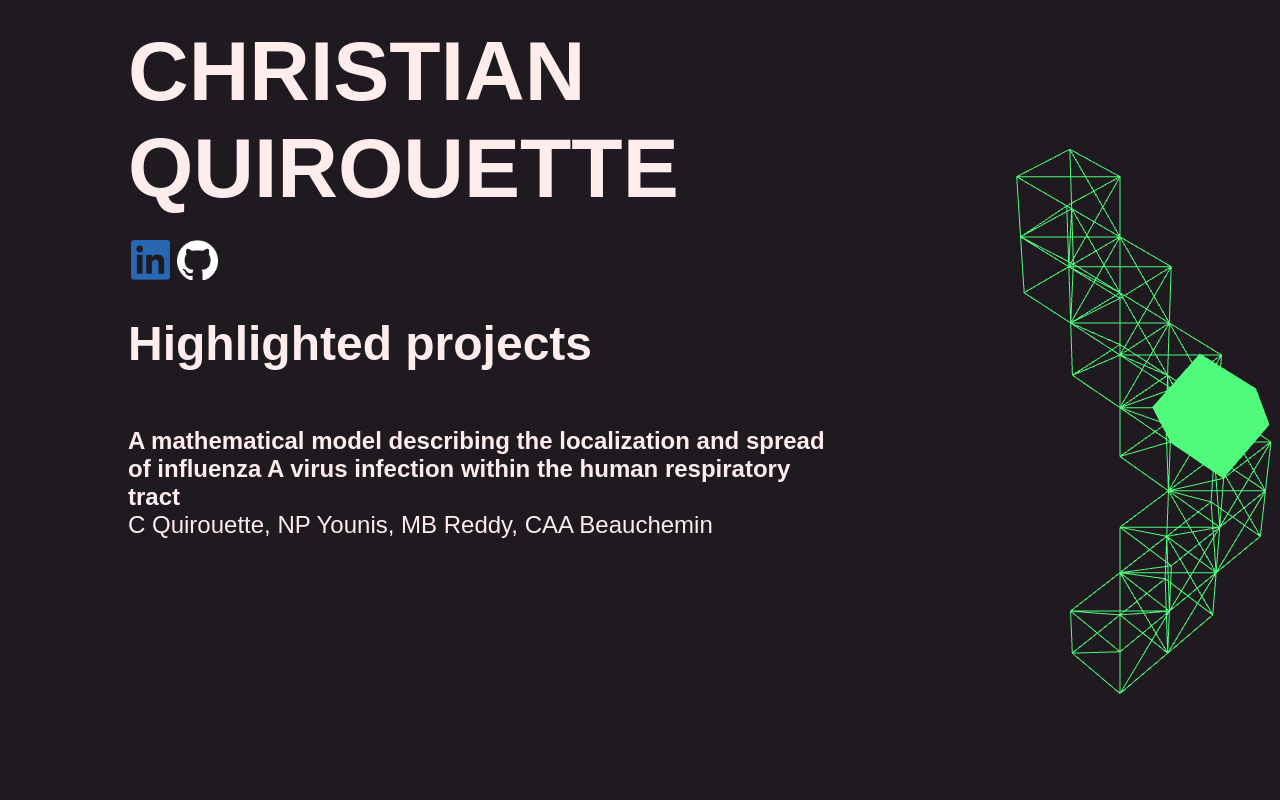
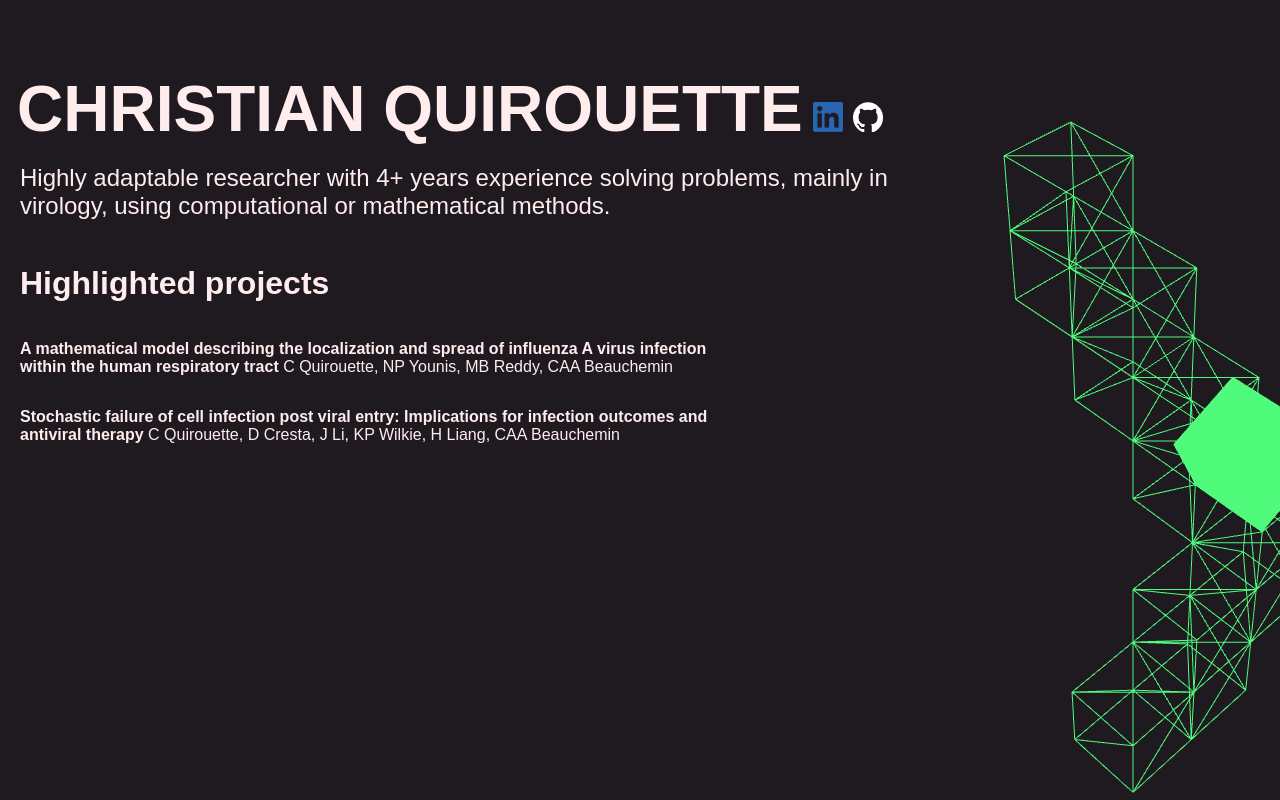
Before and after one commit to cquir/homepage, a plain HTML site: page index.html in a window 1280 px wide. Drawn offline with nearby package versions, Linux system fonts and the light colour scheme; animation ran at ten frames a second.

Commit message:
add summary section + move links to header

```diff
--- a/index.html
+++ b/index.html
@@ -7,33 +7,37 @@
 	</head>
 	<body>
 
-	<canvas class="webgl"></canvas>
+	<header class="container">
+		<h1 class="test">Christian Quirouette</h1>
+		<div class="links">
+			<a href="https://linkedin.com/in/christian-quirouette-791b53193/"><img class="logo" src="images/LI-logo.png"></a>
+			<a href="https://www.github.com/cquir"><img class="logo" src="images/github-mark-white.png"></a>
+		</div>
+	</header>
 
-	<section class="left name">
-		<h1>Christian Quirouette</h1>
-	</section>
-
-	<div class="left links">
-		<a href="https://linkedin.com/in/christian-quirouette-791b53193/"><img class="logo" src="images/LI-logo.png"></a>
-		<a href="https://www.github.com/cquir"><img class="logo" src="images/github-mark-white.png"></a>
+	<div class="container summary">
+		<p>
+			Highly adaptable researcher with 4+ years experience solving problems, mainly in virology, using computational or mathematical methods.
+		</p>
 	</div>
 
-	<!--
-	<div class="summary">
-		<p>Bla bla bla.</p>
-	</div>
-	-->
-
-    <div class="left highlights">
+    <div class="container highlights">
         <h1>Highlighted projects</h1>
 		<a class="publications" href="https://doi.org/10.1371/journal.pcbi.1007705">
 			<p>
-				<b>A mathematical model describing the localization and spread of influenza A virus infection within the human respiratory tract</b><br>
+				<b>A mathematical model describing the localization and spread of influenza A virus infection within the human respiratory tract</b>
 				C Quirouette, NP Younis, MB Reddy, CAA Beauchemin
+			</p>
+		</a>
+		<a class="publications" href="https://arxiv.org/abs/2208.00637">
+			<p>
+				<b>Stochastic failure of cell infection post viral entry: Implications for infection outcomes and antiviral therapy</b>
+				C Quirouette, D Cresta, J Li, KP Wilkie, H Liang, CAA Beauchemin
 			</p>
 		</a>
     </div>
 
+	<canvas class="webgl"></canvas>
 	<script type="module">
 
 	import * as THREE from 'https://unpkg.com/three/build/three.module.js';
@@ -100,9 +104,9 @@
 	 * Camera
 	 */
 	const camera = new THREE.PerspectiveCamera(35,sizes.width/sizes.height,0.1,100);
-	const cameraDistance = 10;
+	const cameraDistance = 8;
 	camera.position.set(cameraDistance,cameraDistance,cameraDistance);
-	camera.lookAt(0,-3,0);
+	camera.lookAt(0,-2.5,0);
 	/**
 	 * Renderer
 	 */
@@ -115,24 +119,6 @@
 	renderer.setSize(sizes.width,sizes.height);
 	renderer.setPixelRatio(Math.min(window.devicePixelRatio,2))
 	document.body.appendChild(renderer.domElement);
-
-	/**
-	 * Scroll
-	 */
-
-	/**
-	let scrollY = window.scrollY;
-	let section = 1;
-
-	window.addEventListener('scroll', () =>
-	{
-		scrollY = window.scrollY;
-		section = Math.round(0.5*scrollY/sizes.height);
-		console.log(section);
-
-
-	})
-	**/
 
 	// Clock
 	const clock = new THREE.Clock();
@@ -147,9 +133,6 @@
 
 	function animate() {
 		requestAnimationFrame(animate);
-
-		//camera.position.y = cameraDistance-0.5*5*scrollY/sizes.height;
-		//camera.lookAt(0,camera.position.y-cameraDistance,0);
 
 		let dt = clock.getDelta();
 
@@ -187,7 +170,7 @@
 			step += direction;
 		}
 
-		// Reset for loop
+		// Reset
 
 		if (step == 5){
 			step = 4;
--- a/styles.css
+++ b/styles.css
@@ -1,9 +1,11 @@
 * {
     font-family: 'Cabin', sans-serif;
+    box-sizing: border-box;
 }
 
 body {
     margin: 0;
+    padding: 0;
 }
 
 html {
@@ -13,42 +15,54 @@ html {
 .webgl {
     position: fixed;
     top: 0;
-    left: 75%;
+    left: 76vw;
     outline: none;
 }
 
-.left {
+.container {
     display: flex;
     position: relative;
-    margin: 0 35vw 0 10vw;
+    margin: 0 24vw 0 20px;
 }
 
-.name {
-    align-items: center;
-    height: 30vh;
+header {
+    align-items: flex-end;
+    height: 140px;
+    text-transform: uppercase;
     color: #ffeded;
-    text-transform: uppercase;
-    font-size: 7vh;
+    font-size: 2.0rem;
+}
+
+header h1 {
+    margin: 0 0 -6px -3px;
 }
 
 .links {
-    align-items: center;
-    gap: 0.5vw;
-    padding-left: 0.2vw;
+    display: flex;
+    position: relative;
+    gap: 10px;
+    padding-left: 10px;
 }
 
-.logo {
-    max-height: 5vh;
+img.logo {
+    height: 30px;
+    margin: 0;
+}
+
+.summary {
+    color: #ffeded;
+    font-size: 1.5rem;
 }
 
 .highlights {
     flex-direction: column;
     color: #ffeded;
     white-space: normal;
-    font-size: 3vh;
+    font-size: 1rem;
+    max-width: 700px;
 }
 
-a.publications:link, a.publications:visited, a.publications.active {
+a.publications:link, a.publications:visited {
     color: #ffeded;
     text-decoration: none;
 }
```
